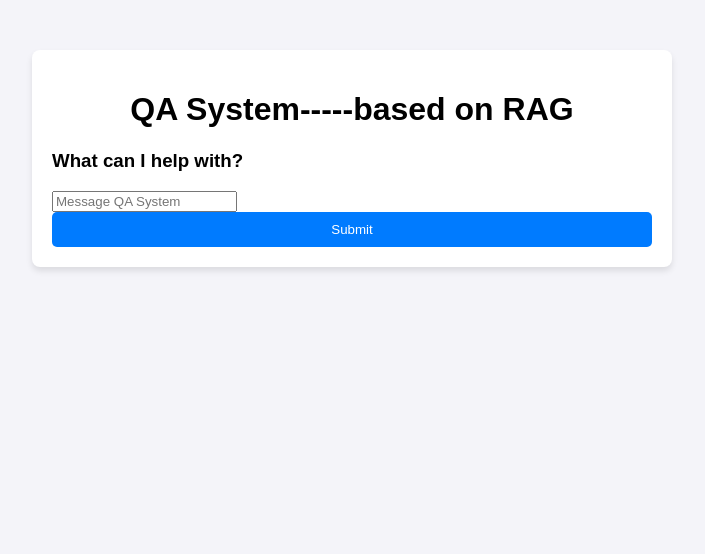
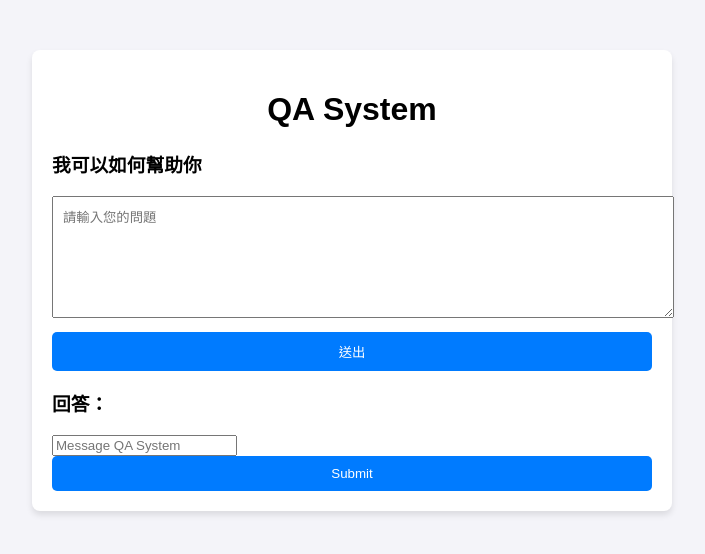
Before and after one commit to ShihPing0803/1217hw, a Flask app: page / in a window 1280 px wide. Shown: the top 554 px of the page, without its empty margins (288-993 px from the left). Run offline with Flask 3, Linux system fonts and the light colour scheme.

Commit message:
Update index.html

```diff
--- a/rag/template/index.html
+++ b/rag/template/index.html
@@ -3,22 +3,36 @@
 <head>
     <meta charset="UTF-8">
     <meta name="viewport" content="width=device-width, initial-scale=1.0">
-    <title>QA System</title>
+    <title>智能問答系統</title>
     <link rel="stylesheet" href="{{ url_for('static', filename='all.css') }}">
 </head>
 <body>
     <div class="container">
-        <h1>QA System-----based on RAG</h1>
-        <h3>What can I help with?</h3>
-
-        <div id="chatbox">
-            <div id="messages"></div>
-        </div>
-
-        <input type="text" id="user_input" placeholder="Message QA System" />
-        <button id="submit_btn">Submit</button>
+        <header>
+            <h1>QA System</h1>
+            <h3>我可以如何幫助你</h3>
+        </header>
+        <main>
+            <section class="input-section">
+                <textarea id="question" rows="4" placeholder="請輸入您的問題"></textarea>
+                <button id="askButton">送出</button>
+            </section>
+            <section class="response-section">
+                <h3>回答：</h3>
+                <div id="answer" class="answer-box"></div>
+                <div id="spinnerContainer" class="spinner-container" style="display: none;">
+                    <div class="spinner"></div>
+                </div>
+            </section>
+            <section class="chat-section">
+                <div id="chatbox">
+                    <div id="messages"></div>
+                </div>
+                <input type="text" id="user_input" placeholder="Message QA System" />
+                <button id="submit_btn">Submit</button>
+            </section>
+        </main>
     </div>
-
     <script src="{{ url_for('static', filename='index.js') }}"></script>
 </body>
 </html>
```
